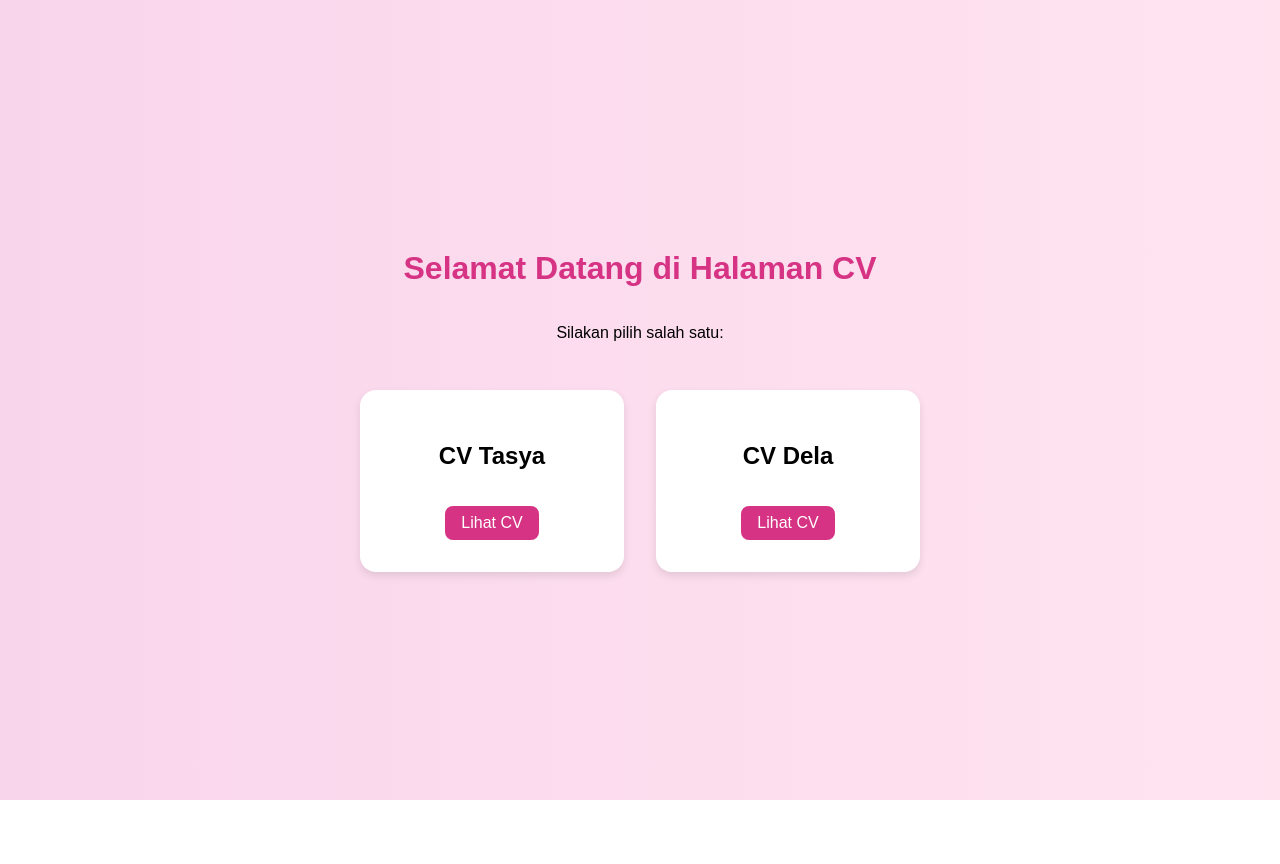
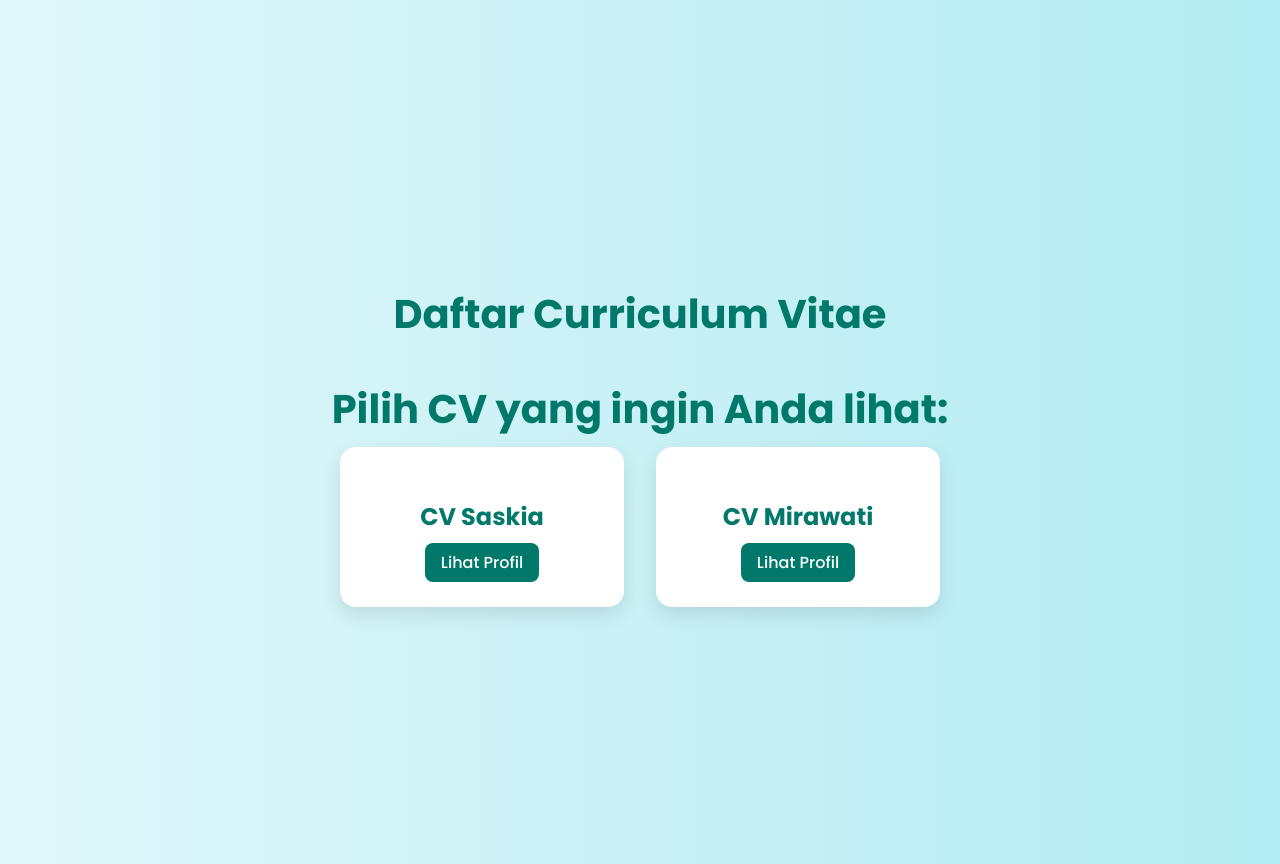
Before and after one commit to saskia-nay/tugas-cv, a plain HTML site: page index.html in a window 1280 px wide. Before the commit the page ends 800 px from the top, so only its background shows below. Drawn offline with Linux system fonts and the light colour scheme.

Commit message:
Update index.html

```diff
--- a/index.html
+++ b/index.html
@@ -3,62 +3,94 @@
 <head>
   <meta charset="UTF-8" />
   <meta name="viewport" content="width=device-width, initial-scale=1.0" />
-  <title>CV Collection</title>
+  <title>Kumpulan CV Mahasiswa</title>
+  <link href="https://fonts.googleapis.com/css2?family=Poppins:wght@300;500;700&display=swap" rel="stylesheet">
   <style>
     body {
-      font-family: sans-serif;
-      background: linear-gradient(to right, #f9d5ec, #ffe4f0);
+      font-family: 'Poppins', sans-serif;
+      background: linear-gradient(to right, #e0f7fa, #b2ebf2);
       display: flex;
       flex-direction: column;
       align-items: center;
       justify-content: center;
       min-height: 100vh;
       margin: 0;
+      padding: 2rem;
+      text-align: center;
     }
+
     h1 {
-      color: #d63384;
+      color: #00796b;
+      font-size: 2.5rem;
+      margin-bottom: 0.5rem;
     }
+
+    p {
+      color: #333;
+      font-size: 1.1rem;
+      margin-bottom: 2rem;
+    }
+
     .cv-container {
       display: flex;
+      flex-wrap: wrap;
+      justify-content: center;
       gap: 2rem;
-      margin-top: 2rem;
     }
+
     .cv-card {
       background-color: white;
       padding: 2rem;
       border-radius: 1rem;
-      box-shadow: 0 4px 8px rgba(0,0,0,0.1);
-      text-align: center;
-      width: 200px;
-      transition: transform 0.2s;
+      box-shadow: 0 8px 20px rgba(0,0,0,0.1);
+      width: 220px;
+      transition: all 0.3s ease-in-out;
     }
+
     .cv-card:hover {
-      transform: scale(1.05);
+      transform: translateY(-8px);
+      box-shadow: 0 12px 24px rgba(0,0,0,0.2);
     }
+
+    .cv-card h2 {
+      margin-bottom: 1rem;
+      color: #00796b;
+    }
+
     .cv-card a {
       text-decoration: none;
       color: #fff;
-      background-color: #d63384;
+      background-color: #00796b;
       padding: 0.5rem 1rem;
       border-radius: 0.5rem;
-      display: inline-block;
-      margin-top: 1rem;
+      font-weight: 500;
+      transition: background-color 0.2s;
+    }
+
+    .cv-card a:hover {
+      background-color: #004d40;
+    }
+
+    @media (max-width: 600px) {
+      .cv-card {
+        width: 100%;
+      }
     }
   </style>
 </head>
 <body>
 
-  <h1>Selamat Datang di Halaman CV</h1>
-  <p>Silakan pilih salah satu:</p>
+  <h1>Daftar Curriculum Vitae</h1>
+  <h1>Pilih CV yang ingin Anda lihat:</h1>
 
   <div class="cv-container">
     <div class="cv-card">
-      <h2>CV Tasya</h2>
-      <a href="cv_saskia/cv_saskia.html">Lihat CV</a>
+      <h2>CV Saskia</h2>
+      <a href="cv_saskia/cv_saskia.html">Lihat Profil</a>
     </div>
     <div class="cv-card">
-      <h2>CV Dela</h2>
-      <a href="cv_mirawati/CV.html">Lihat CV</a>
+      <h2>CV Mirawati</h2>
+      <a href="cv_mirawati/CV.html">Lihat Profil</a>
     </div>
   </div>
 
```
